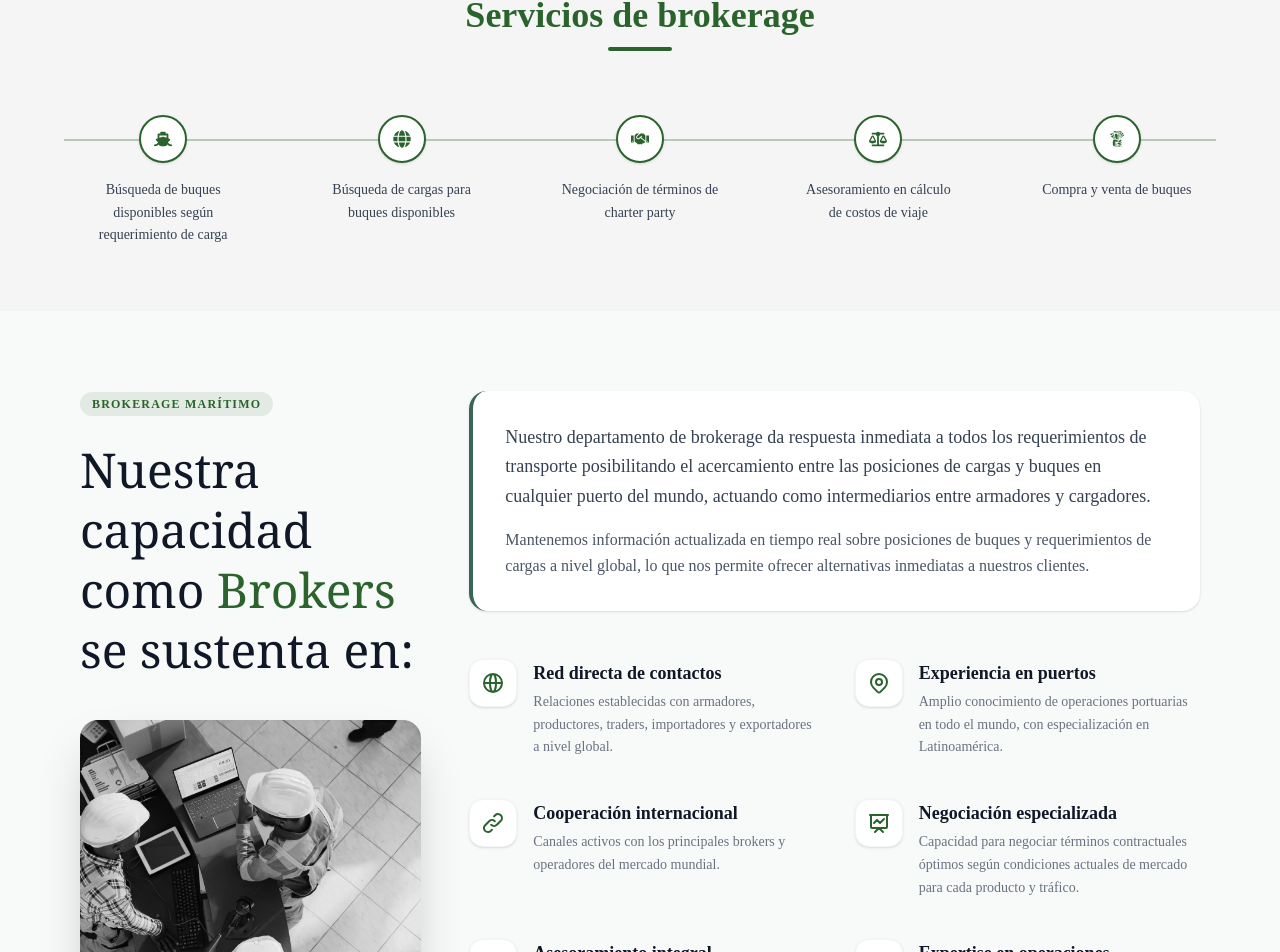
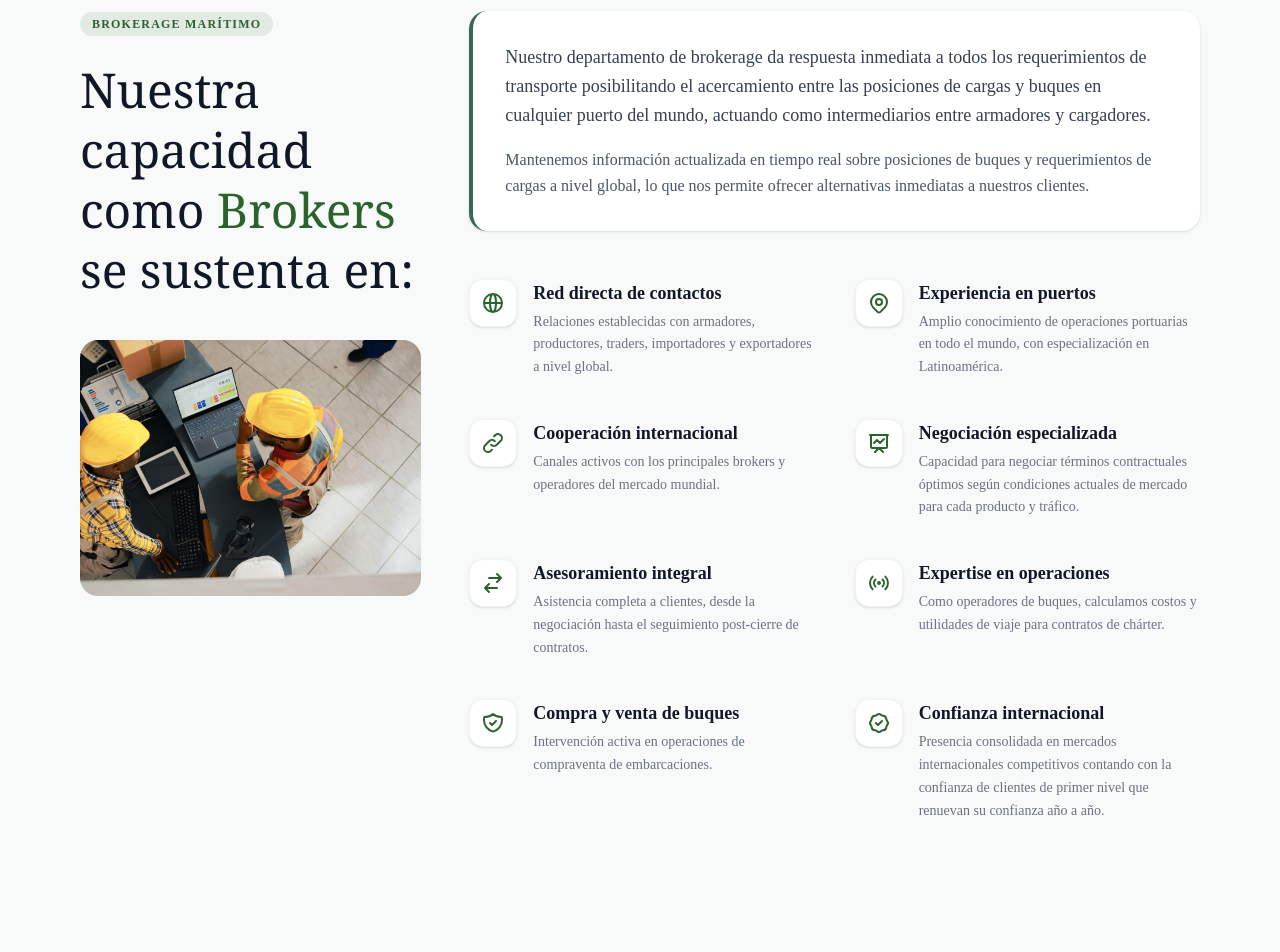
Before and after one commit to LucasGomezz/MSGroup, a Next.js app: page /servicios/ms-shipping in a window 1280 px wide. Shown: the part 2801-3753 px from the top of the page. Built offline with nearby package versions, Linux system fonts and the light colour scheme.

Commit message:
retoques
ordenamiento pagina shipping
zoom imagenes forwarding
redondear card forwarding

```diff
--- a/src/app/servicios/ms-shipping/page.tsx
+++ b/src/app/servicios/ms-shipping/page.tsx
@@ -259,7 +259,77 @@ export default function MSShipping() {
                     },
                 ]}
             />
-            <section className="w-full bg-[#f5f5f5] py-16 px-6">
+            <SplitGrid
+                data={[
+                    {
+                        custom: (
+                            <div className="w-full bg-[#f8faf9] py-20 px-6 md:px-12 lg:px-20">
+                                <div className="max-w-7xl mx-auto">
+                                    <div className="grid lg:grid-cols-3 gap-12 items-start">
+
+                                        {/* COLUMNA IZQUIERDA: TITULOS E IMAGEN */}
+                                        <div className="lg:col-span-1 space-y-6 lg:sticky lg:top-10">
+                                            <div className="inline-block px-3 py-1 bg-shippingPrincipal/10 text-shippingPrincipal text-xs font-bold tracking-widest uppercase rounded-full">
+                                                Brokerage Marítimo
+                                            </div>
+                                            <h2 className="text-4xl md:text-5xl font-serif text-gray-900 leading-tight">
+                                                Nuestra capacidad como <span className="text-shippingPrincipal">Brokers</span> se sustenta en:
+                                            </h2>
+                                            <div className="pt-4">
+                                                <img
+                                                    src="/images/shipping/shipping-brokerage.jpg"
+                                                    className="rounded-2xl w-full h-64 object-cover"
+                                                    alt="Brokerage Marítimo"
+                                                />
+                                            </div>
+                                        </div>
+
+                                        {/* COLUMNA DERECHA: TEXTO INTRODUCTORIO + MATRIZ */}
+                                        <div className="lg:col-span-2 space-y-12">
+
+                                            {/* TEXTO EXPLICATIVO SUPERIOR */}
+                                            <div className="bg-white p-8 rounded-2xl shadow-sm border-l-4 border-[#3A6657]">
+                                                <p className="text-gray-700 text-lg leading-relaxed mb-4">
+                                                    Nuestro departamento de brokerage da respuesta inmediata a todos los requerimientos de transporte posibilitando el acercamiento entre las posiciones de cargas y buques en cualquier puerto del mundo, actuando como intermediarios entre armadores y cargadores.
+                                                </p>
+                                                <p className="text-gray-600 text-base leading-relaxed">
+                                                    Mantenemos información actualizada en tiempo real sobre posiciones de buques y requerimientos de cargas a nivel global, lo que nos permite ofrecer alternativas inmediatas a nuestros clientes.
+                                                </p>
+                                            </div>
+
+                                            {/* GRID DE ICONOS */}
+                                            <div className="grid sm:grid-cols-2 gap-x-10 gap-y-10">
+                                                {[
+                                                    { title: "Red directa de contactos", text: "Relaciones establecidas con armadores, productores, traders, importadores y exportadores a nivel global.", icon: <HiOutlineGlobeAlt /> },
+                                                    { title: "Experiencia en puertos", text: "Amplio conocimiento de operaciones portuarias en todo el mundo, con especialización en Latinoamérica.", icon: <HiOutlineLocationMarker /> },
+                                                    { title: "Cooperación internacional", text: "Canales activos con los principales brokers y operadores del mercado mundial.", icon: <HiOutlineLink /> },
+                                                    { title: "Negociación especializada", text: "Capacidad para negociar términos contractuales óptimos según condiciones actuales de mercado para cada producto y tráfico.", icon: <HiOutlinePresentationChartLine /> },
+                                                    { title: "Asesoramiento integral", text: "Asistencia completa a clientes, desde la negociación hasta el seguimiento post-cierre de contratos.", icon: <HiOutlineSwitchHorizontal /> },
+                                                    { title: "Expertise en operaciones", text: "Como operadores de buques, calculamos costos y utilidades de viaje para contratos de chárter.", icon: <HiOutlineStatusOnline /> },
+                                                    { title: "Compra y venta de buques", text: "Intervención activa en operaciones de compraventa de embarcaciones.", icon: <HiOutlineShieldCheck /> },
+                                                    { title: "Confianza internacional", text: "Presencia consolidada en mercados internacionales competitivos contando con la confianza de clientes de primer nivel que renuevan su confianza año a año.", icon: <HiOutlineBadgeCheck /> }
+                                                ].map((item, i) => (
+                                                    <div key={i} className="relative pl-16 group">
+                                                        <div className="absolute left-0 top-0 w-12 h-12 flex items-center justify-center text-2xl text-shippingPrincipal bg-white shadow-sm rounded-xl group-hover:bg-shippingPrincipal group-hover:text-white transition-all duration-300 border border-gray-100">
+                                                            {item.icon}
+                                                        </div>
+                                                        <h4 className="text-lg font-bold text-gray-900 mb-1 group-hover:text-shippingPrincipal transition-colors">{item.title}</h4>
+                                                        <p className="text-sm text-gray-500 leading-relaxed">
+                                                            {item.text}
+                                                        </p>
+                                                    </div>
+                                                ))}
+                                            </div>
+                                        </div>
+
+                                    </div>
+                                </div>
+                            </div>
+                        ),
+                    },
+                ]}
+            />
+            <section className="w-full bg-[#f8faf9] py-16 px-6">
 
                 <div className="max-w-6xl mx-auto text-center">
 
@@ -330,72 +400,6 @@ export default function MSShipping() {
             </section>
             <SplitGrid
                 data={[
-                    {
-                        custom: (
-                            <div className="w-full bg-[#f8faf9] py-20 px-6 md:px-12 lg:px-20">
-                                <div className="max-w-7xl mx-auto">
-                                    <div className="grid lg:grid-cols-3 gap-12 items-start">
-
-                                        {/* COLUMNA IZQUIERDA: TITULOS E IMAGEN */}
-                                        <div className="lg:col-span-1 space-y-6 lg:sticky lg:top-10">
-                                            <div className="inline-block px-3 py-1 bg-shippingPrincipal/10 text-shippingPrincipal text-xs font-bold tracking-widest uppercase rounded-full">
-                                                Brokerage Marítimo
-                                            </div>
-                                            <h2 className="text-4xl md:text-5xl font-serif text-gray-900 leading-tight">
-                                                Nuestra capacidad como <span className="text-shippingPrincipal">Brokers</span> se sustenta en:
-                                            </h2>
-                                            <div className="pt-4">
-                                                <img
-                                                    src="/images/shipping/shipping-brokerage.jpg"
-                                                    className="rounded-2xl shadow-2xl grayscale hover:grayscale-0 transition-all duration-500 w-full h-64 object-cover"
-                                                    alt="Brokerage Marítimo"
-                                                />
-                                            </div>
-                                        </div>
-
-                                        {/* COLUMNA DERECHA: TEXTO INTRODUCTORIO + MATRIZ */}
-                                        <div className="lg:col-span-2 space-y-12">
-
-                                            {/* TEXTO EXPLICATIVO SUPERIOR */}
-                                            <div className="bg-white p-8 rounded-2xl shadow-sm border-l-4 border-[#3A6657]">
-                                                <p className="text-gray-700 text-lg leading-relaxed mb-4">
-                                                    Nuestro departamento de brokerage da respuesta inmediata a todos los requerimientos de transporte posibilitando el acercamiento entre las posiciones de cargas y buques en cualquier puerto del mundo, actuando como intermediarios entre armadores y cargadores.
-                                                </p>
-                                                <p className="text-gray-600 text-base leading-relaxed">
-                                                    Mantenemos información actualizada en tiempo real sobre posiciones de buques y requerimientos de cargas a nivel global, lo que nos permite ofrecer alternativas inmediatas a nuestros clientes.
-                                                </p>
-                                            </div>
-
-                                            {/* GRID DE ICONOS */}
-                                            <div className="grid sm:grid-cols-2 gap-x-10 gap-y-10">
-                                                {[
-                                                    { title: "Red directa de contactos", text: "Relaciones establecidas con armadores, productores, traders, importadores y exportadores a nivel global.", icon: <HiOutlineGlobeAlt /> },
-                                                    { title: "Experiencia en puertos", text: "Amplio conocimiento de operaciones portuarias en todo el mundo, con especialización en Latinoamérica.", icon: <HiOutlineLocationMarker /> },
-                                                    { title: "Cooperación internacional", text: "Canales activos con los principales brokers y operadores del mercado mundial.", icon: <HiOutlineLink /> },
-                                                    { title: "Negociación especializada", text: "Capacidad para negociar términos contractuales óptimos según condiciones actuales de mercado para cada producto y tráfico.", icon: <HiOutlinePresentationChartLine /> },
-                                                    { title: "Asesoramiento integral", text: "Asistencia completa a clientes, desde la negociación hasta el seguimiento post-cierre de contratos.", icon: <HiOutlineSwitchHorizontal /> },
-                                                    { title: "Expertise en operaciones", text: "Como operadores de buques, calculamos costos y utilidades de viaje para contratos de chárter.", icon: <HiOutlineStatusOnline /> },
-                                                    { title: "Compra y venta de buques", text: "Intervención activa en operaciones de compraventa de embarcaciones.", icon: <HiOutlineShieldCheck /> },
-                                                    { title: "Confianza internacional", text: "Presencia consolidada en mercados internacionales competitivos contando con la confianza de clientes de primer nivel que renuevan su confianza año a año.", icon: <HiOutlineBadgeCheck /> }
-                                                ].map((item, i) => (
-                                                    <div key={i} className="relative pl-16 group">
-                                                        <div className="absolute left-0 top-0 w-12 h-12 flex items-center justify-center text-2xl text-shippingPrincipal bg-white shadow-sm rounded-xl group-hover:bg-shippingPrincipal group-hover:text-white transition-all duration-300 border border-gray-100">
-                                                            {item.icon}
-                                                        </div>
-                                                        <h4 className="text-lg font-bold text-gray-900 mb-1 group-hover:text-shippingPrincipal transition-colors">{item.title}</h4>
-                                                        <p className="text-sm text-gray-500 leading-relaxed">
-                                                            {item.text}
-                                                        </p>
-                                                    </div>
-                                                ))}
-                                            </div>
-                                        </div>
-
-                                    </div>
-                                </div>
-                            </div>
-                        ),
-                    },
                     {
                         custom: (
                             <div className="w-full bg-white font-sans overflow-hidden">
--- a/src/compononents/IntroForwarding.tsx
+++ b/src/compononents/IntroForwarding.tsx
@@ -13,7 +13,7 @@ export default function IntroForwarding() {
 
       <div className="relative max-w-7xl mx-auto px-6">
         {/* Contenedor Principal con estilo de bloque industrial */}
-        <div className="grid lg:grid-cols-12 gap-0 border border-gray-200 bg-white shadow-xl overflow-hidden">
+        <div className="grid lg:grid-cols-12 gap-0 border border-gray-200 bg-white shadow-xl overflow-hidden rounded-2xl">
 
           {/* LADO IZQUIERDO: Visual con enfoque en transporte */}
           <div className="lg:col-span-5 relative min-h-[500px] bg-[#002147]">
@@ -105,7 +105,7 @@ export default function IntroForwarding() {
 
                 {/* Botón de Acción */}
                 <div className="pt-8">
-                  <button className="group relative bg-[#002147] text-white px-10 py-4 font-bold text-xs uppercase tracking-[0.2em] transition-all hover:bg-black hover:pl-12 flex items-center gap-4">
+                  <button className="group relative bg-[#002147] text-white px-10 py-4 font-bold text-xs uppercase tracking-[0.2em] transition-all hover:bg-black hover:pl-12 flex items-center gap-4 rounded-xl">
                     Explorar Servicios
                     <ArrowRight size={16} className="transition-transform group-hover:translate-x-2" />
                   </button>
```
Also changed, not shown: src/compononents/TransporteContent.tsx (+80 -34 lines).
